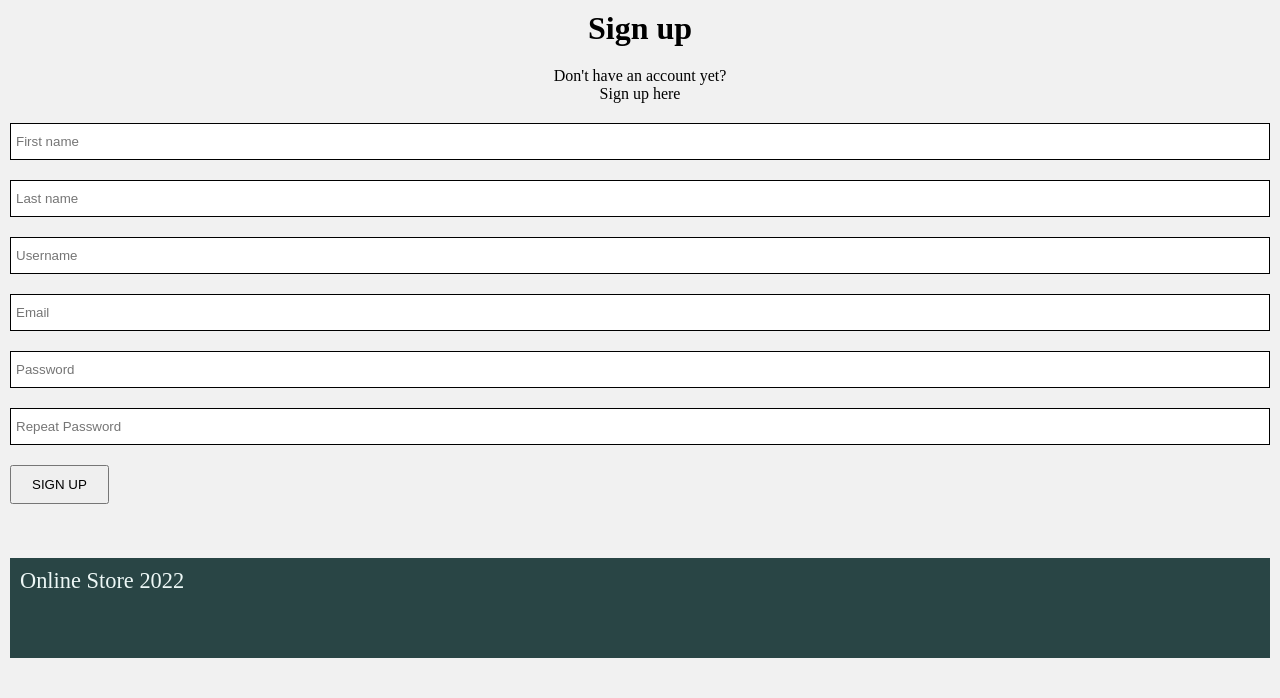
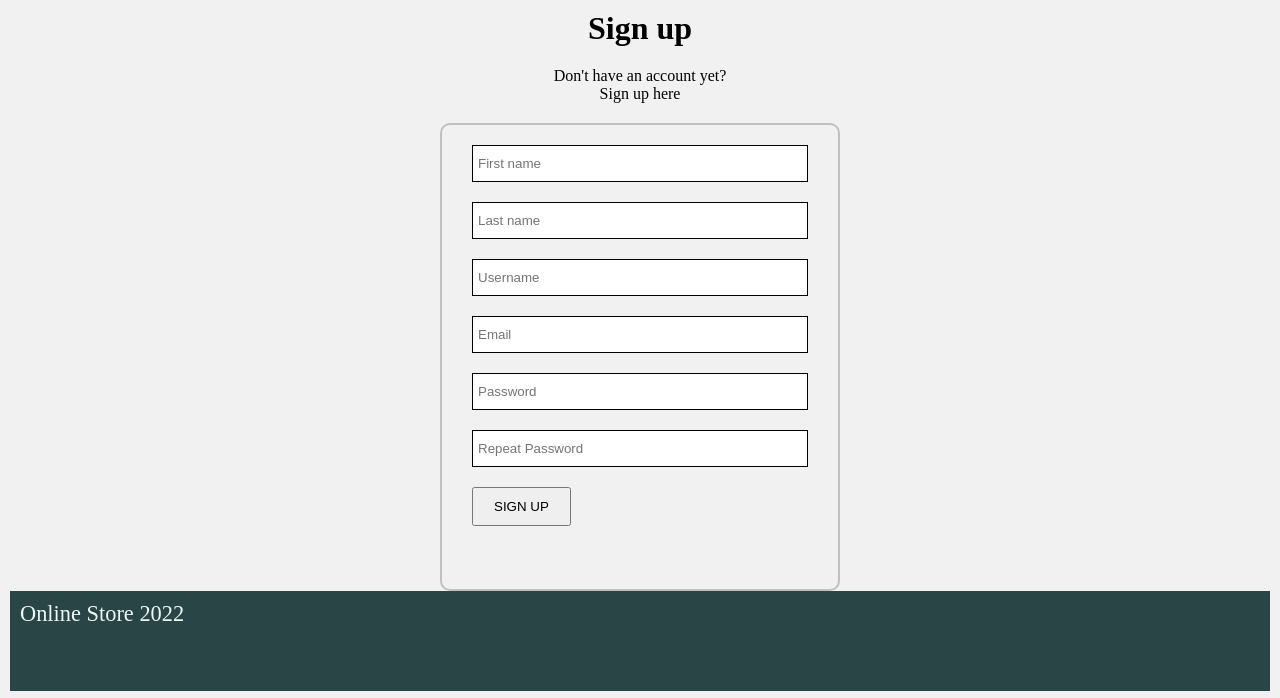
Before and after one commit to Stlgy/online-store, a PHP site: page /view/signup.php in a window 1280 px wide. Shown: the part 102-800 px from the top of the page. Run offline with PHP 8.4, Linux system fonts and the light colour scheme.

Commit message:
Update signup.php

```diff
--- a/view/signup.php
+++ b/view/signup.php
@@ -16,7 +16,7 @@
 
             <p class="psign">Don't have an account yet? <br>Sign up here</p>
 
-            <form action="../controllers/users.php" method="post">
+            <form class="formsign" action="../controllers/users.php" method="post">
                 <input type="hidden" name="type" value="register">
                 <input type="text" name="firstname" placeholder="First name">
                 <input type="text" name="lastname" placeholder="Last name">
```
